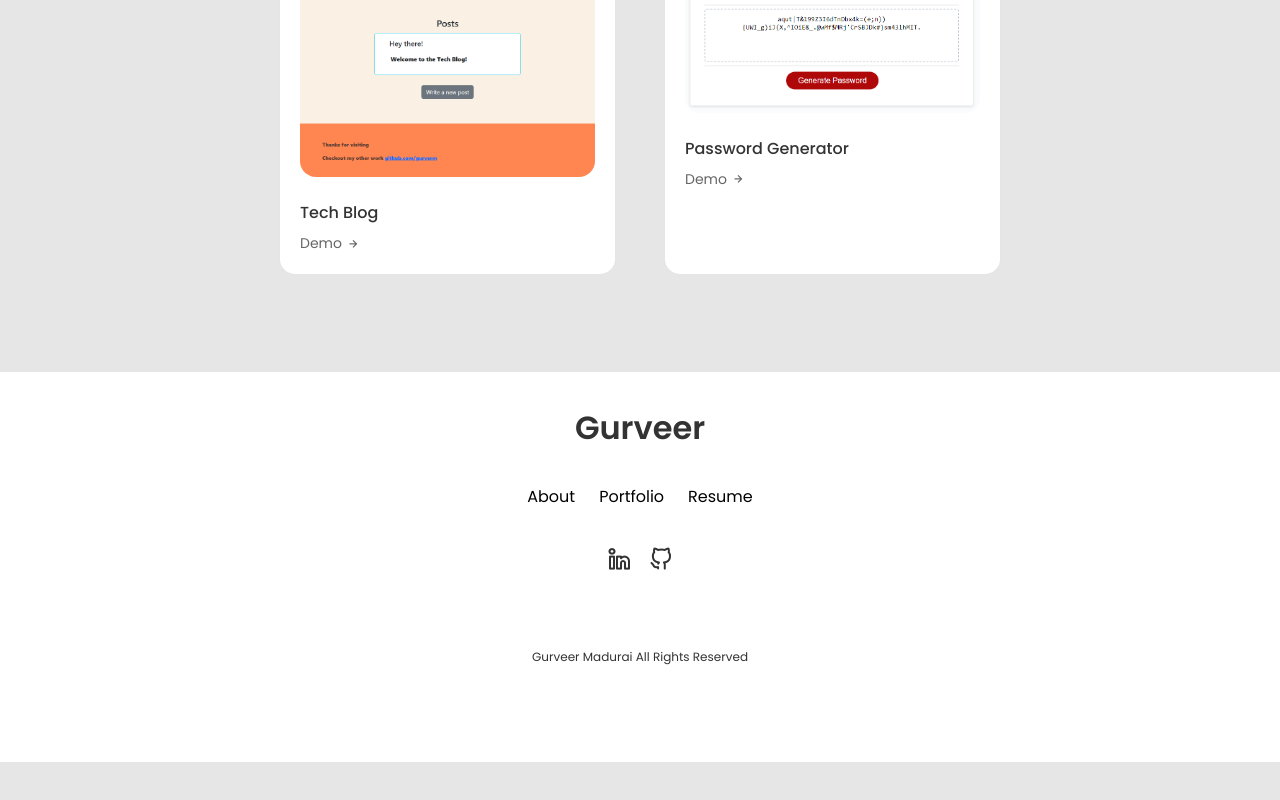
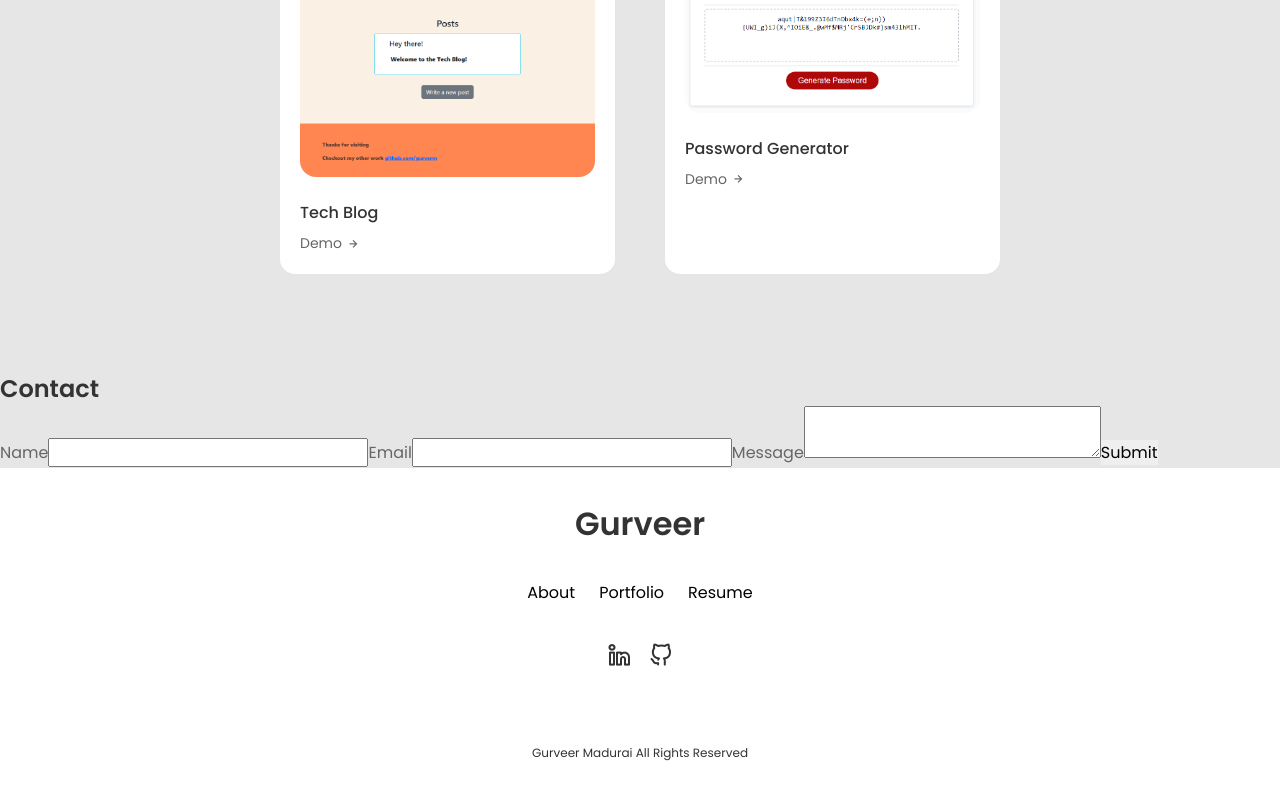
Before and after one commit to gurverm/react-portfolio, a React (Create React App) app: page / in a window 1280 px wide. Shown: the part 2837-3637 px from the top of the page. Before the commit the page ends 3599 px from the top, so only its background shows below. Built offline with nearby package versions, Linux system fonts and the light colour scheme; a web font is replaced by a local one.

Commit message:
contact file structure changed and updated

```diff
--- a/src/App.js
+++ b/src/App.js
@@ -1,30 +1,27 @@
-import React from "react";
+import React from 'react';
 import "./App.css";
-import Header from "./components/header/Header";
-import Home from "./components/home/Home";
-import About from "./components/about/About";
-import Resume from "./components/resume/Resume";
-import Portfolio from "./components/portfolio/Portfolio";
-import Footer from "./components/footer/Footer";
+import Header from './components/header/Header';
+import Home from './components/home/Home';
+import About from './components/about/About';
+import Resume from './components/resume/Resume';
+import Portfolio from './components/portfolio/Portfolio';
+import Footer from './components/footer/Footer';
+import Contact from './components/contact/Contact';
 
-// import { BrowserRouter as Router, Routes, Route } from 'react-router-dom';
-// import Portfolio from './components/Portfolio';
-// import Contact from './components/Contact';
-// import Resume from './components/Resume';
-// import Footer from './components/Footer';
 
 const App = () => {
   return (
     <>
-      <Header />
+    <Header/>
 
-      <main className="main">
-        <Home />
-        <About />
-        <Resume />
-        <Portfolio />
-        <Footer />
-      </main>
+    <main className='main'>
+      <Home/>
+      <About/>
+      <Resume/>
+      <Portfolio/>
+      <Contact/>
+      <Footer/>
+    </main>
     </>
   );
 };
--- a/src/components/Contact.js
+++ b/src/components/contact/Contact.jsx
@@ -14,7 +14,6 @@ const Contact = () => {
 
   const handleSubmit = (e) => {
     e.preventDefault();
-    // Handle form submission here
   };
 
   return (
```
Also changed, not shown: src/components/contact/contact.css (added).
